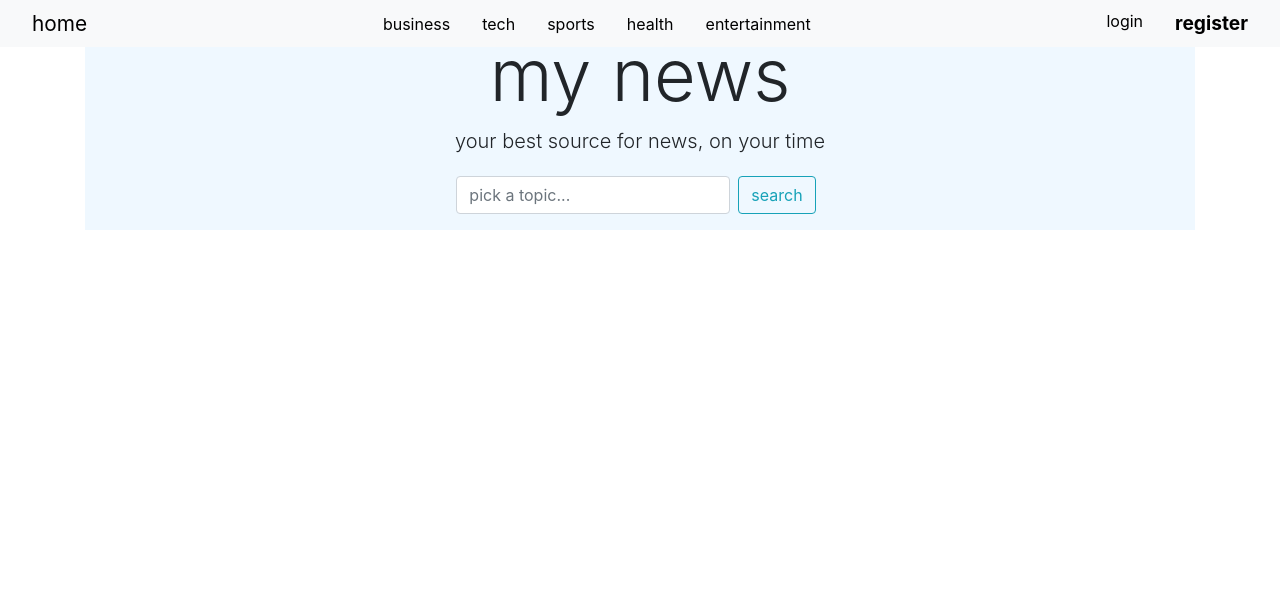
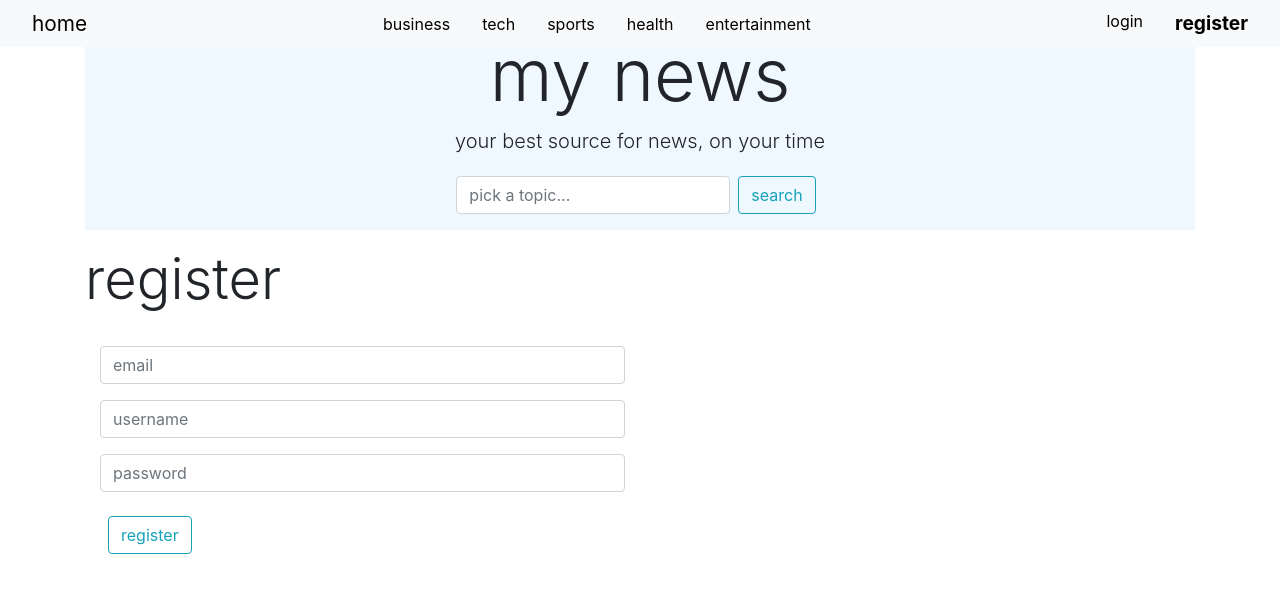
Before and after one commit to nicholasDWinters/capstone-2-my-news-frontend, a React (Create React App) app: page /register in a window 1280 px wide. Shown: the top 592 px of the page. Built offline with nearby package versions, Linux system fonts and the light colour scheme; no server answers.

Commit message:
done with login, logout, and alert handling

```diff
--- a/src/Alert.js
+++ b/src/Alert.js
@@ -1,11 +1,28 @@
-import React from 'react';
+import React, { useState, useEffect } from 'react';
 import { Alert } from 'reactstrap';
+import { useDispatch, useSelector } from 'react-redux';
+import { clearAlert } from './reducer/actions';
 
-const AlertComponent = ({ alert }) => {
+const AlertComponent = () => {
+    const [visible, setVisible] = useState(false);
+    const alert = useSelector(st => st.alertReducer.alert);
+    const dispatch = useDispatch();
+
+    useEffect(function () {
+        if (alert.message) {
+            setVisible(true);
+        }
+    }, [alert])
+
+    function onDismiss() {
+        setVisible(false);
+        localStorage.removeItem('message');
+        dispatch(clearAlert());
+    }
+
     return (
 
-
-        <Alert color={alert.color} className='mt-4'>
+        <Alert color={alert.color} isOpen={visible} className='mt-4' toggle={onDismiss}>
             {alert.message}
         </Alert>
     )
--- a/src/App.js
+++ b/src/App.js
@@ -1,7 +1,7 @@
 import './App.css';
 import React, { useEffect } from 'react';
 import { useSelector } from 'react-redux';
-import { Route, Switch } from 'react-router-dom';
+import { Redirect, Route, Switch } from 'react-router-dom';
 import NavBar from './NavBar';
 import Home from './Home';
 import NewsArticles from './articles/NewsArticles';
@@ -10,17 +10,28 @@ import RegisterForm from './forms/RegisterForm';
 import MyArticles from './articles/MyArticles';
 import AlertComponent from './Alert';
 
+
 function App() {
+  const token = useSelector(st => st.userReducer.token);
   const alert = useSelector(st => st.alertReducer.alert);
+
+  useEffect(function () {
+    console.log('checking for token!');
+    if (token) {
+      localStorage.setItem('token', token);
+    }
+  }, [token]);
+
 
   return (
     <div className="App container">
       <NavBar />
-      {alert.message ? <AlertComponent alert={alert} /> : ''}
+      {alert.message ? <AlertComponent /> : ''}
       <Switch>
         <Route exact path='/articles'><MyArticles /></Route>
         <Route exact path='/login'><LoginForm /></Route>
         <Route exact path='/register'><RegisterForm /></Route>
+        <Route exact path='/logout'><Redirect to='/' /></Route>
         <Route exact path='/:topic'><NewsArticles /></Route>
         <Route exact path='/'><Home /></Route>
       </Switch>
--- a/src/Home.js
+++ b/src/Home.js
@@ -16,7 +16,7 @@ const Home = () => {
 
     return (
         <div>
-            <h1 className='display-4'>top headlines</h1>
+            <h1 className='display-4 mt-3'>top headlines</h1>
             <ArticlesList articles={headlines} />
         </div>
     )
--- a/src/NavBar.js
+++ b/src/NavBar.js
@@ -1,5 +1,5 @@
 import React, { useState } from 'react';
-import { NavLink } from 'react-router-dom';
+import { NavLink, useHistory } from 'react-router-dom';
 import './NavBar.css';
 import {
     Collapse,
@@ -9,10 +9,23 @@ import {
     NavItem,
 } from 'reactstrap';
 import SearchForm from './forms/SearchForm';
+import { useDispatch, useSelector } from 'react-redux';
+import { addAlert, logout } from './reducer/actions';
 
 
 const NavBar = () => {
+    const dispatch = useDispatch();
+    const history = useHistory();
+    const token = useSelector(st => st.userReducer.token);
+
     const [isOpen, setIsOpen] = useState(false);
+
+    function logoutUser() {
+        dispatch(logout());
+        dispatch(addAlert({ "message": 'logged out...', "color": "info" }));
+        localStorage.clear();
+        history.push('/');
+    }
 
     const toggle = () => setIsOpen(!isOpen);
 
@@ -45,11 +58,11 @@ const NavBar = () => {
 
                     </Nav>
                     <Nav navbar>
-                        {localStorage.token ? '' : <NavItem><NavLink className='mx-3' exact to="/login">login</NavLink></NavItem>}
-                        {localStorage.token ? '' : <NavItem><NavLink className='mx-3' exact to="/register">register</NavLink></NavItem>}
+                        {token ? '' : <NavItem><NavLink className='mx-3' exact to="/login">login</NavLink></NavItem>}
+                        {token ? '' : <NavItem><NavLink className='mx-3' exact to="/register">register</NavLink></NavItem>}
 
-                        {localStorage.token ? <NavItem><NavLink className='mx-3' exact to="/articles">my articles</NavLink></NavItem> : ''}
-                        {localStorage.token ? <NavItem><NavLink className='mx-3' exact to="/logout">logout</NavLink></NavItem> : ''}
+                        {token ? <NavItem><NavLink className='mx-3' exact to="/articles">my articles</NavLink></NavItem> : ''}
+                        {token ? <NavItem><NavLink className='mx-3' exact to="/logout" onClick={() => logoutUser()}>logout</NavLink></NavItem> : ''}
                     </Nav>
 
                 </Collapse>
--- a/src/articles/NewsArticles.js
+++ b/src/articles/NewsArticles.js
@@ -18,7 +18,7 @@ const NewsArticles = () => {
 
     return (
         <div>
-            <h1 className='display-4'>{topic}</h1>
+            <h1 className='display-4 mt-3'>{topic}</h1>
             {articles.length > 0 ? <ArticlesList articles={articles} /> : <h5 className='text-muted mt-5'><i>Could not find articles about {topic}...</i></h5>}
 
         </div>
--- a/src/forms/LoginForm.js
+++ b/src/forms/LoginForm.js
@@ -1,9 +1,70 @@
-import React from 'react';
+import React, { useState } from 'react';
+import { useDispatch } from 'react-redux';
+import { clearAlert, loginUser, setUser } from '../reducer/actions';
+import { Form, FormGroup, Input, Col } from 'reactstrap';
+import { useHistory } from 'react-router-dom';
 
 const LoginForm = () => {
+    const history = useHistory();
+    const dispatch = useDispatch();
+
+
+    let initial = {
+        username: '',
+        password: ''
+    }
+    const [data, setData] = useState(initial);
+
+    async function login(data) {
+        try {
+
+            let res = await dispatch(loginUser(data));
+            let user = { "username": data.username };
+            console.log(res);
+            if (res.type !== 'ADD_ALERT') {
+                dispatch(setUser(user));
+                localStorage.setItem('user', JSON.stringify(user));
+                history.push('/');
+            }
+
+        } catch (e) {
+            console.log(e);
+
+        }
+    }
+
+    const handleChange = (e) => {
+        const { name, value } = e.target;
+        setData(data => ({
+            ...data,
+            [name]: value
+        }));
+    }
+
+    const handleSubmit = evt => {
+        evt.preventDefault();
+        dispatch(clearAlert());
+        login(data);
+        setData(initial);
+
+    };
+
     return (
         <div>
+            <h1 className='display-4 mt-3'>login</h1>
+            <Form className='mx-auto mt-3 row' onSubmit={handleSubmit}>
 
+                <Col md={6}>
+                    <FormGroup className='mx-auto mb-2'>
+                        <Input className='mt-3' type="text" name="username" placeholder="username" value={data.username} onChange={handleChange} />
+                    </FormGroup>
+                    <FormGroup className='mx-auto mb-2'>
+                        <Input className='mt-3' type="password" name="password" placeholder="password" value={data.password} onChange={handleChange} />
+                    </FormGroup>
+
+                    <button className='mx-2 mt-3 btn btn-outline-info'>login</button>
+                </Col>
+            </Form>
         </div>
     )
 }
--- a/src/forms/RegisterForm.js
+++ b/src/forms/RegisterForm.js
@@ -1,9 +1,71 @@
-import React from 'react';
+import React, { useState } from 'react';
+import { useDispatch } from 'react-redux';
+import { clearAlert, registerUser, setUser } from '../reducer/actions';
+import { Form, FormGroup, Input, Col } from 'reactstrap';
+import { useHistory } from 'react-router-dom';
 
 const RegisterForm = () => {
+    const history = useHistory();
+    const dispatch = useDispatch();
+
+    let initial = {
+        username: '',
+        password: '',
+        email: ''
+    }
+    const [data, setData] = useState(initial);
+
+
+    async function signup(data) {
+        try {
+            let res = await dispatch(registerUser(data));
+            let user = { "username": data.username };
+            if (res.type !== 'ADD_ALERT') {
+                dispatch(setUser(user));
+                localStorage.setItem('user', JSON.stringify(user));
+                history.push('/');
+            }
+
+        } catch (e) {
+            console.log(e);
+        }
+    }
+
+    const handleChange = (e) => {
+        const { name, value } = e.target;
+        setData(data => ({
+            ...data,
+            [name]: value
+        }));
+    }
+
+    const handleSubmit = evt => {
+        evt.preventDefault();
+        dispatch(clearAlert());
+        signup(data);
+        setData(initial);
+
+    };
+
     return (
         <div>
+            <h1 className='display-4 mt-3'>register</h1>
+            <Form className='mx-auto mt-3 row' onSubmit={handleSubmit}>
 
+                <Col md={6}>
+                    <FormGroup className='mx-auto mb-2'>
+                        <Input className='mt-3' type="email" name="email" placeholder="email" value={data.email} onChange={handleChange} />
+                    </FormGroup>
+                    <FormGroup className='mx-auto mb-2'>
+                        <Input className='mt-3' type="text" name="username" placeholder="username" value={data.username} onChange={handleChange} />
+                    </FormGroup>
+                    <FormGroup className='mx-auto mb-2'>
+                        <Input className='mt-3' type="password" name="password" placeholder="password" value={data.password} onChange={handleChange} />
+                    </FormGroup>
+
+                    <button className='mx-2 mt-3 btn btn-outline-info'>register</button>
+                </Col>
+            </Form>
         </div>
     )
 }
--- a/src/reducer/actionTypes.js
+++ b/src/reducer/actionTypes.js
@@ -1,6 +1,7 @@
 export const LOGIN = 'LOGIN';
 export const REGISTER = 'REGISTER';
 export const SET_USER = 'SET_USER';
+export const LOGOUT = 'LOGOUT';
 export const GET_TOP_HEADLINES = 'GET_TOP_HEADLINES';
 export const GET_TOPIC_ARTICLES = 'GET_TOPIC_ARTICLES';
 export const SAVE_ARTICLE = 'SAVE_ARTICLE';
--- a/src/reducer/alertReducer.js
+++ b/src/reducer/alertReducer.js
@@ -7,7 +7,7 @@ const INITIAL_STATE = { alert: {} };
 function alertReducer(state = INITIAL_STATE, action) {
     switch (action.type) {
         case ADD_ALERT:
-            return { alert: action.alert };
+            return { ...state, alert: { ...action.alert } };
         case CLEAR_ALERT:
             return { alert: {} };
         default:
--- a/src/reducer/userReducer.js
+++ b/src/reducer/userReducer.js
@@ -1,4 +1,4 @@
-import { LOGIN, REGISTER, SET_USER } from "./actionTypes";
+import { LOGIN, REGISTER, SET_USER, LOGOUT } from "./actionTypes";
 
 const INITIAL_STATE = { user: {}, token: '' }
 
@@ -10,6 +10,8 @@ function userReducer(state = INITIAL_STATE, action) {
             return { ...state, token: action.token };
         case SET_USER:
             return { ...state, user: { ...action.data } };
+        case LOGOUT:
+            return { ...state, user: {}, token: '' };
 
         default:
             return state;
```
Also changed, not shown: src/api/api.js (+6 -3 lines), src/reducer/actions.js (+11 -2 lines).
